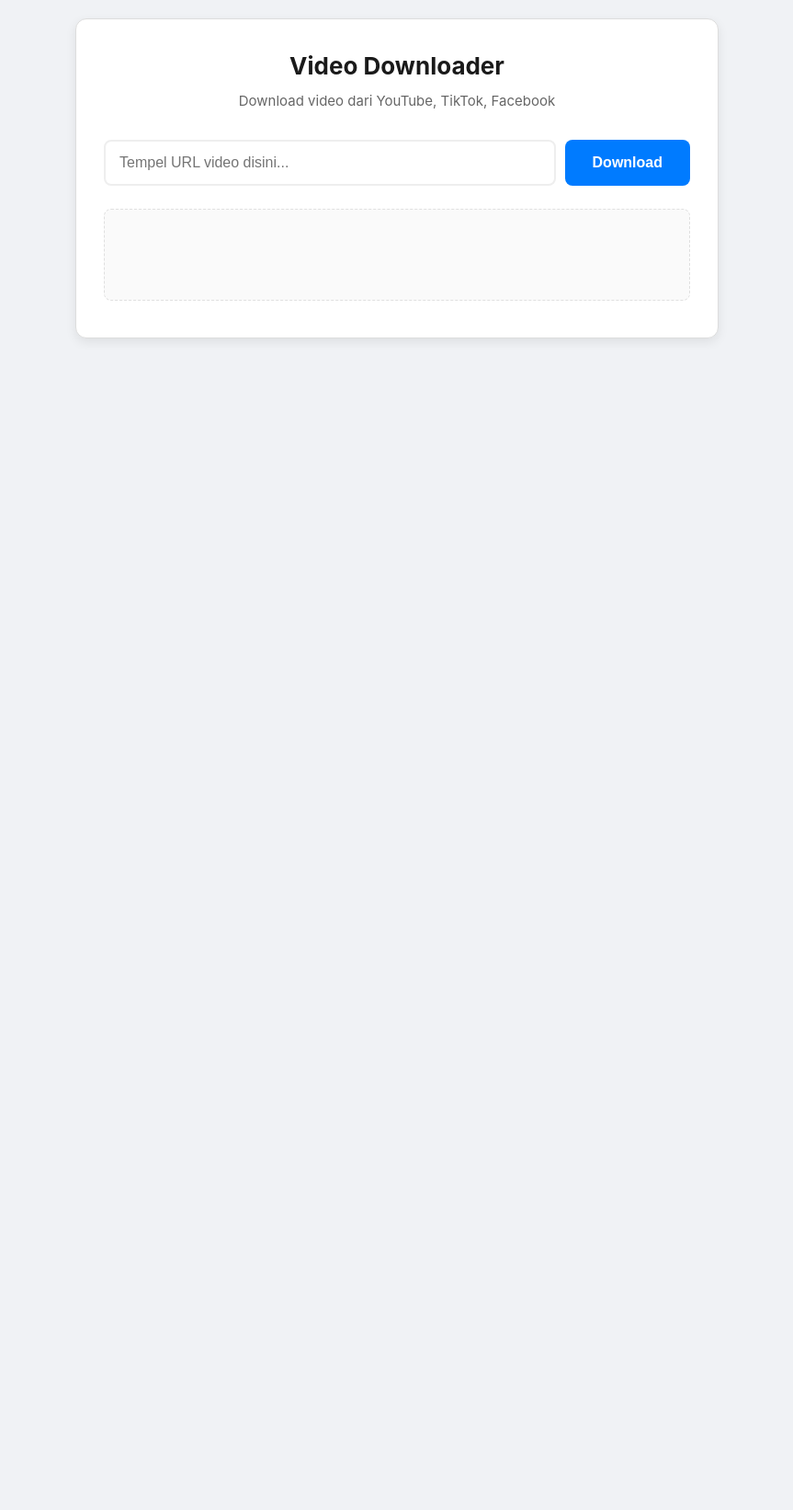
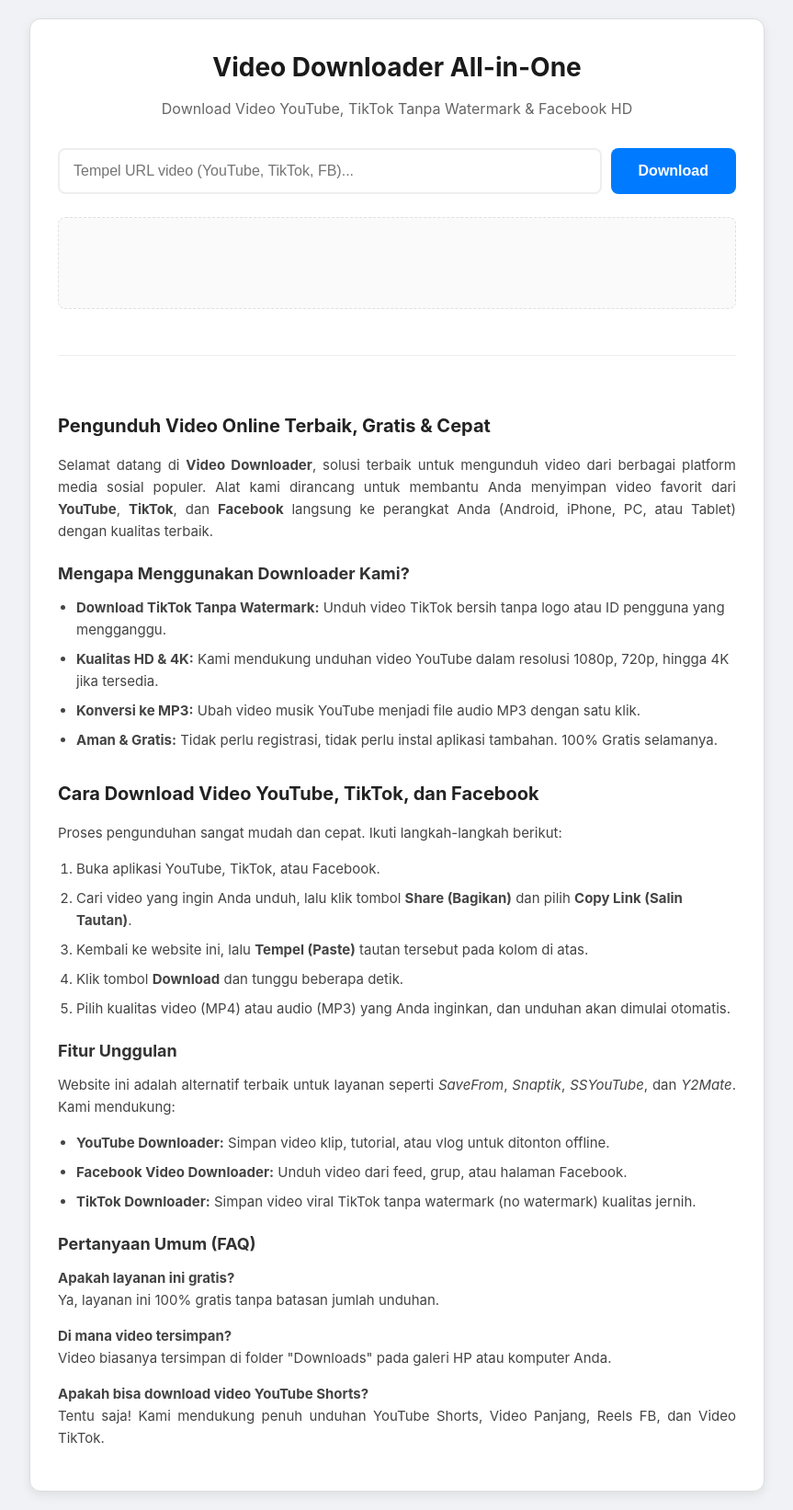
Before and after one commit to mukhairunisa/downloader, a FastAPI app: page / in a window 1280 px wide. Shown: the whole page at 92% size, without its empty margins (208-1071 px from the left). Before the commit the page ends 370 px from the top, so only its background shows below. Run offline with FastAPI, Linux system fonts and the light colour scheme; some libraries are stand-ins or nearby versions.

Commit message:
Update index.html

```diff
--- a/templates/index.html
+++ b/templates/index.html
@@ -3,16 +3,19 @@
 <head>
     <meta charset="UTF-8">
     <meta name="viewport" content="width=device-width, initial-scale=1.0">
+    <meta name="description" content="Download video YouTube, TikTok tanpa watermark, dan Facebook HD secara gratis. Pengunduh video online terbaik, cepat, dan mendukung format MP3 & MP4.">
+    <meta name="keywords" content="download video youtube, download tiktok tanpa watermark, savefrom, snaptik, download video fb, youtube to mp3, pengunduh video online">
+
     <script src="https://conscientiouscabbageadrift.com/f9/ac/c0/f9acc00edd9dae1d236742dc62806481.js"></script>
 
-    <title>Video Downloader</title>
+    <title>Video Downloader - YouTube, TikTok & Facebook (Tanpa Watermark)</title>
     <style>
         /* --- RESET DASAR --- */
         * { box-sizing: border-box; margin: 0; padding: 0; }
 
         body {
             font-family: -apple-system, BlinkMacSystemFont, "Segoe UI", Roboto, Helvetica, Arial, sans-serif;
-            background-color: #f0f2f5; /* Warna background lebih modern dikit */
+            background-color: #f0f2f5;
             color: #333;
             line-height: 1.6;
             padding: 20px;
@@ -21,39 +24,37 @@
             min-height: 100vh;
         }
 
-        /* --- CONTAINER UTAMA (Single Column) --- */
         .container {
             width: 100%;
-            max-width: 700px; /* Dibatasi agar tidak terlalu lebar di PC */
+            max-width: 800px; /* Sedikit diperlebar untuk menampung teks SEO */
             margin: 0 auto;
         }
 
-        /* --- KONTEN BOX --- */
         .main-content {
             background: #fff;
             padding: 30px;
             border: 1px solid #ddd;
-            border-radius: 12px; /* Lebih rounded biar modern */
-            box-shadow: 0 4px 12px rgba(0,0,0,0.08); /* Shadow halus */
+            border-radius: 12px;
+            box-shadow: 0 4px 12px rgba(0,0,0,0.08);
         }
 
         /* --- AREA IKLAN NATIVE --- */
         .native-ad-container {
             margin-top: 25px;
-            margin-bottom: 10px;
+            margin-bottom: 25px;
             padding: 10px;
             background: #fafafa;
             border: 1px dashed #e0e0e0;
             border-radius: 8px;
-            min-height: 100px; /* Mencegah layout lompat saat iklan loading */
+            min-height: 100px;
             display: flex;
             justify-content: center;
             align-items: center;
         }
 
         /* --- ELEMEN UI --- */
-        h1 { font-size: 26px; margin-bottom: 5px; color: #1a1a1a; text-align: center; }
-        p.subtitle { color: #666; font-size: 15px; margin-bottom: 30px; text-align: center; }
+        h1 { font-size: 28px; margin-bottom: 10px; color: #1a1a1a; text-align: center; font-weight: 700; }
+        p.subtitle { color: #666; font-size: 16px; margin-bottom: 30px; text-align: center; }
 
         .input-group {
             display: flex;
@@ -85,11 +86,9 @@
             font-weight: 600;
             transition: background 0.2s;
         }
-
         button.btn-primary:hover { background-color: #0056b3; }
         button:disabled { background-color: #ccc; cursor: not-allowed; }
 
-        /* --- HASIL DOWNLOAD --- */
         #resultArea {
             margin-top: 30px;
             border-top: 1px solid #eee;
@@ -113,65 +112,43 @@
             flex-shrink: 0;
         }
 
-        .video-details h3 {
-            font-size: 16px;
-            margin-bottom: 8px;
-            line-height: 1.4;
-        }
+        .video-details h3 { font-size: 16px; margin-bottom: 8px; line-height: 1.4; }
+        .badge { display: inline-block; padding: 3px 8px; font-size: 11px; font-weight: bold; background: #e9ecef; border-radius: 4px; color: #495057; }
 
-        .badge {
-            display: inline-block;
-            padding: 3px 8px;
-            font-size: 11px;
-            font-weight: bold;
-            background: #e9ecef;
-            border-radius: 4px;
-            color: #495057;
-        }
-
-        /* --- LIST TOMBOL DOWNLOAD --- */
-        .download-list {
-            display: grid;
-            gap: 10px;
-        }
+        .download-list { display: grid; gap: 10px; }
 
         .dl-btn {
-            display: flex;
-            justify-content: space-between;
-            align-items: center;
-            text-decoration: none;
-            padding: 12px 15px;
-            border-radius: 6px;
-            font-size: 14px;
-            font-weight: 500;
-            transition: transform 0.1s;
+            display: flex; justify-content: space-between; align-items: center; text-decoration: none;
+            padding: 12px 15px; border-radius: 6px; font-size: 14px; font-weight: 500; transition: transform 0.1s;
         }
         .dl-btn:active { transform: scale(0.99); }
-
         .dl-btn-gray { background: #f8f9fa; color: #333; border: 1px solid #ddd; }
         .dl-btn-gray:hover { background: #e2e6ea; border-color: #ccc; }
-
         .dl-btn-green { background: #28a745; color: white; border: 1px solid #218838; }
         .dl-btn-green:hover { background: #218838; }
-
         .dl-btn-purple { background: #6f42c1; color: white; border: 1px solid #5a32a3; }
         .dl-btn-purple:hover { background: #5a32a3; }
-
         .file-size { font-size: 12px; opacity: 0.9; font-weight: normal; }
 
         .error-box {
-            background: #fff5f5;
-            color: #c53030;
-            padding: 12px;
-            border: 1px solid #feb2b2;
-            border-radius: 6px;
-            margin-top: 20px;
-            display: none;
-            font-size: 14px;
-            text-align: center;
+            background: #fff5f5; color: #c53030; padding: 12px; border: 1px solid #feb2b2;
+            border-radius: 6px; margin-top: 20px; display: none; font-size: 14px; text-align: center;
         }
 
-        /* Responsif untuk HP */
+        /* --- SEO CONTENT STYLE --- */
+        .seo-content {
+            margin-top: 50px;
+            padding-top: 30px;
+            border-top: 1px solid #eee;
+            color: #444;
+            font-size: 15px;
+        }
+        .seo-content h2 { font-size: 20px; margin-bottom: 15px; color: #222; margin-top: 30px; }
+        .seo-content h3 { font-size: 18px; margin-bottom: 10px; color: #333; margin-top: 20px; }
+        .seo-content p { margin-bottom: 15px; text-align: justify; }
+        .seo-content ul { margin-bottom: 15px; padding-left: 20px; }
+        .seo-content li { margin-bottom: 8px; }
+
         @media (max-width: 600px) {
             .input-group { flex-direction: column; }
             .btn-primary { width: 100%; }
@@ -186,11 +163,11 @@
 
     <div class="container">
         <main class="main-content">
-            <h1>Video Downloader</h1>
-            <p class="subtitle">Download video dari YouTube, TikTok, Facebook</p>
+            <h1>Video Downloader All-in-One</h1>
+            <p class="subtitle">Download Video YouTube, TikTok Tanpa Watermark & Facebook HD</p>
 
             <div class="input-group">
-                <input type="text" id="videoUrl" placeholder="Tempel URL video disini...">
+                <input type="text" id="videoUrl" placeholder="Tempel URL video (YouTube, TikTok, FB)...">
                 <button id="btnDownload" class="btn-primary" onclick="downloadVideo()">Download</button>
             </div>
 
@@ -200,6 +177,7 @@
                 <script async="async" data-cfasync="false" src="https://conscientiouscabbageadrift.com/e8d44cd0db6f8e7390ed4cf993632617/invoke.js"></script>
                 <div id="container-e8d44cd0db6f8e7390ed4cf993632617"></div>
             </div>
+
             <div id="resultArea">
                 <div class="video-info">
                     <img id="thumb" class="thumb-img" src="" alt="">
@@ -210,9 +188,50 @@
                 </div>
 
                 <p style="margin-bottom: 10px; font-weight: 600; font-size: 14px; color: #555;">Pilih Kualitas:</p>
-                <div id="downloadButtons" class="download-list">
-                    </div>
+                <div id="downloadButtons" class="download-list"></div>
             </div>
+
+            <article class="seo-content">
+                <h2>Pengunduh Video Online Terbaik, Gratis & Cepat</h2>
+                <p>Selamat datang di <strong>Video Downloader</strong>, solusi terbaik untuk mengunduh video dari berbagai platform media sosial populer. Alat kami dirancang untuk membantu Anda menyimpan video favorit dari <strong>YouTube</strong>, <strong>TikTok</strong>, dan <strong>Facebook</strong> langsung ke perangkat Anda (Android, iPhone, PC, atau Tablet) dengan kualitas terbaik.</p>
+
+                <h3>Mengapa Menggunakan Downloader Kami?</h3>
+                <ul>
+                    <li><strong>Download TikTok Tanpa Watermark:</strong> Unduh video TikTok bersih tanpa logo atau ID pengguna yang mengganggu.</li>
+                    <li><strong>Kualitas HD & 4K:</strong> Kami mendukung unduhan video YouTube dalam resolusi 1080p, 720p, hingga 4K jika tersedia.</li>
+                    <li><strong>Konversi ke MP3:</strong> Ubah video musik YouTube menjadi file audio MP3 dengan satu klik.</li>
+                    <li><strong>Aman & Gratis:</strong> Tidak perlu registrasi, tidak perlu instal aplikasi tambahan. 100% Gratis selamanya.</li>
+                </ul>
+
+                <h2>Cara Download Video YouTube, TikTok, dan Facebook</h2>
+                <p>Proses pengunduhan sangat mudah dan cepat. Ikuti langkah-langkah berikut:</p>
+                <ol style="margin-left: 20px; margin-bottom: 20px;">
+                    <li>Buka aplikasi YouTube, TikTok, atau Facebook.</li>
+                    <li>Cari video yang ingin Anda unduh, lalu klik tombol <strong>Share (Bagikan)</strong> dan pilih <strong>Copy Link (Salin Tautan)</strong>.</li>
+                    <li>Kembali ke website ini, lalu <strong>Tempel (Paste)</strong> tautan tersebut pada kolom di atas.</li>
+                    <li>Klik tombol <strong>Download</strong> dan tunggu beberapa detik.</li>
+                    <li>Pilih kualitas video (MP4) atau audio (MP3) yang Anda inginkan, dan unduhan akan dimulai otomatis.</li>
+                </ol>
+
+                <h3>Fitur Unggulan</h3>
+                <p>Website ini adalah alternatif terbaik untuk layanan seperti <em>SaveFrom</em>, <em>Snaptik</em>, <em>SSYouTube</em>, dan <em>Y2Mate</em>. Kami mendukung:</p>
+                <ul>
+                    <li><strong>YouTube Downloader:</strong> Simpan video klip, tutorial, atau vlog untuk ditonton offline.</li>
+                    <li><strong>Facebook Video Downloader:</strong> Unduh video dari feed, grup, atau halaman Facebook.</li>
+                    <li><strong>TikTok Downloader:</strong> Simpan video viral TikTok tanpa watermark (no watermark) kualitas jernih.</li>
+                </ul>
+
+                <h3>Pertanyaan Umum (FAQ)</h3>
+                <p><strong>Apakah layanan ini gratis?</strong><br>
+                Ya, layanan ini 100% gratis tanpa batasan jumlah unduhan.</p>
+
+                <p><strong>Di mana video tersimpan?</strong><br>
+                Video biasanya tersimpan di folder "Downloads" pada galeri HP atau komputer Anda.</p>
+
+                <p><strong>Apakah bisa download video YouTube Shorts?</strong><br>
+                Tentu saja! Kami mendukung penuh unduhan YouTube Shorts, Video Panjang, Reels FB, dan Video TikTok.</p>
+            </article>
+
         </main>
     </div>
 
@@ -224,7 +243,6 @@
             const buttonsContainer = document.getElementById('downloadButtons');
             const errorArea = document.getElementById('errorArea');
 
-            // Reset
             resultArea.style.display = 'none';
             errorArea.style.display = 'none';
             buttonsContainer.innerHTML = "";
@@ -234,7 +252,6 @@
                 return;
             }
 
-            // Loading
             btn.disabled = true;
             btn.innerText = "Memproses...";
 
@@ -248,12 +265,10 @@
                 const data = await response.json();
 
                 if (response.ok) {
-                    // Populate Data
                     document.getElementById('videoTitle').innerText = data.title;
                     document.getElementById('thumb').src = data.thumbnail;
                     document.getElementById('sourceTag').innerText = (data.source || "Video").toUpperCase();
 
-                    // Render Buttons
                     if (data.downloads && data.downloads.length > 0) {
                         data.downloads.forEach(item => {
                             let cssClass = "dl-btn-gray";
```
